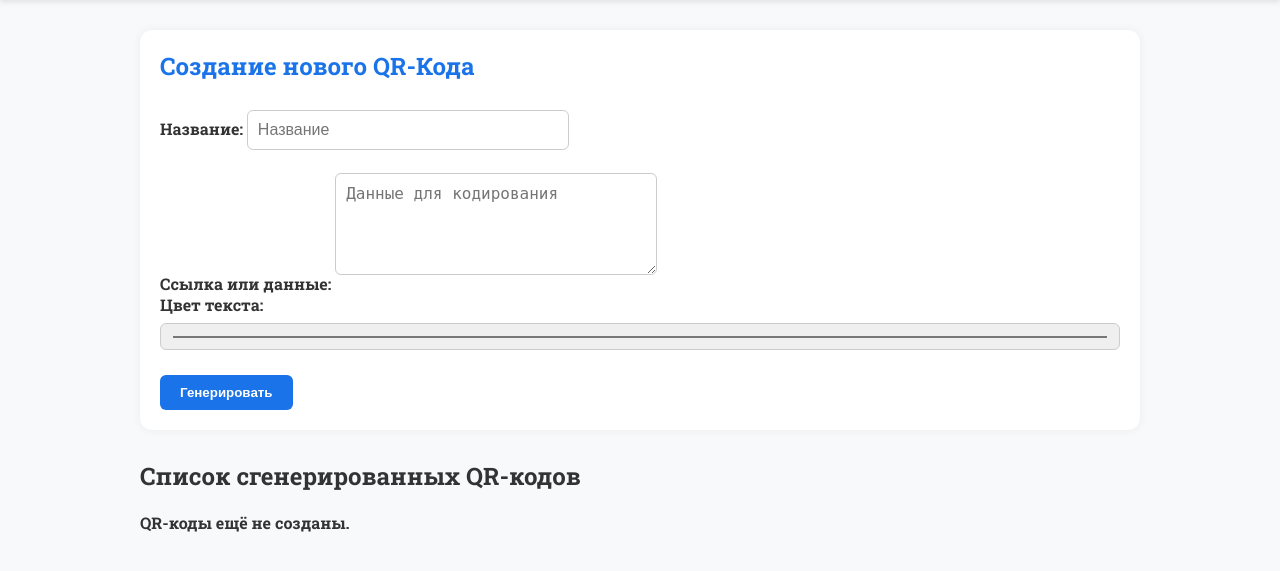
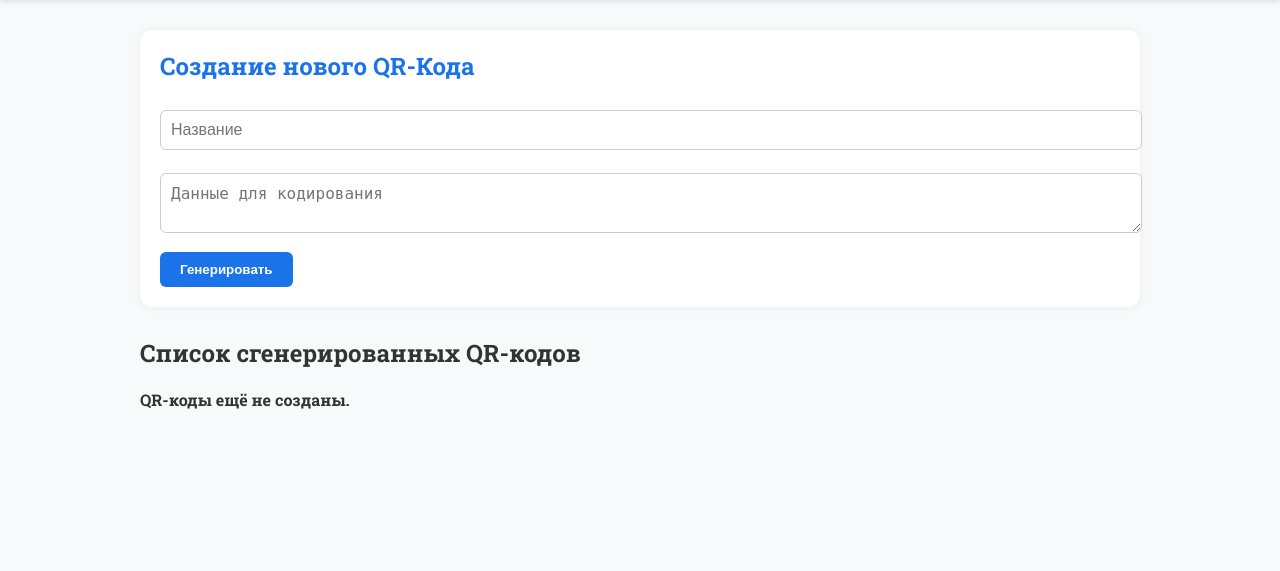
Before and after one commit to Darhan-man/idqr-platform, a FastAPI app: template templates/qr.html in a window 1280 px wide. Shown: the part 56-627 px from the top of the page. Run offline with FastAPI, Linux system fonts and the light colour scheme; the template is opened without the code that fills it, so the values that code supplies are empty.

Commit message:
Update qr.html

```diff
--- a/templates/qr.html
+++ b/templates/qr.html
@@ -18,58 +18,40 @@
     </div>
 
     <div class="container">
-        <!-- Форма генерации QR-кода -->
-        <form method="post" action="/generate_qr" class="qr-form" style="margin-bottom: 30px;">
+        <form method="post" action="/generate_qr" class="qr-form">
             <h2>Создание нового QR-Кода</h2>
-
-            <div>
-                <label>Название:</label>
-                <input type="text" name="title" placeholder="Название" required style="width: 300px;">
-            </div>
-
-            <div>
-                <label>Ссылка или данные:</label>
-                <textarea name="qrdata" placeholder="Данные для кодирования" required style="width: 300px; height: 80px;"></textarea>
-            </div>
-
-            <div>
-                <label>Цвет текста:</label>
-                <input type="color" name="text_color" value="#FF0000">
-            </div>
-
-            <div style="margin-top: 10px;">
-                <button type="submit">Генерировать</button>
-            </div>
+            <input type="text" name="title" placeholder="Название" required>
+            <textarea name="qrdata" placeholder="Данные для кодирования" required></textarea>
+            <button type="submit">Генерировать</button>
         </form>
 
         {% if qr_url %}
-            <div class="qr-preview" style="text-align:center; margin-bottom: 30px;">
-                <h3>Предпросмотр QR-кода:</h3>
-                <img src="{{ qr_url }}" alt="QR" style="max-width:300px; border:1px solid #ccc; padding:10px; background:white;">
+            <div class="qr-preview">
+                <img src="{{ qr_url }}" alt="QR">
             </div>
         {% endif %}
 
-        <div class="qr-list" style="margin-top: 30px;">
+        <div class="qr-list">
             <h2>Список сгенерированных QR-кодов</h2>
             {% if qr_list %}
-                <table style="width:100%; border-collapse: collapse;">
+                <table>
                     <thead>
                         <tr>
-                            <th style="border-bottom:1px solid #ccc; padding:8px;">Название</th>
-                            <th style="border-bottom:1px solid #ccc; padding:8px;">Дата</th>
-                            <th style="border-bottom:1px solid #ccc; padding:8px;">Файл</th>
-                            <th style="border-bottom:1px solid #ccc; padding:8px;">Действия</th>
+                            <th>Название</th>
+                            <th>Дата</th>
+                            <th>Файл</th>
+                            <th>Действия</th>
                         </tr>
                     </thead>
                     <tbody>
                         {% for qr in qr_list %}
                         <tr>
-                            <td style="padding:8px;">{{ qr[1] }}</td>
-                            <td style="padding:8px;">{{ qr[4] }}</td>
-                            <td style="padding:8px;"><a href="/static/qr/{{ qr[3] }}" target="_blank">Просмотр</a></td>
-                            <td style="padding:8px;">
+                            <td>{{ qr[1] }}</td>
+                            <td>{{ qr[4] }}</td>
+                            <td><a href="/static/qr/{{ qr[3] }}" target="_blank">Просмотр</a></td>
+                            <td>
                                 <a href="/delete_qr/{{ qr[0] }}" class="btn-delete">Удалить</a>
-                                <a href="/static/qr/{{ qr[3] }}" download class="btn-share">Скачать</a>
+                                <a href="/static/qr/{{ qr[3] }}" download class="btn-share">Поделиться</a>
                             </td>
                         </tr>
                         {% endfor %}
```
